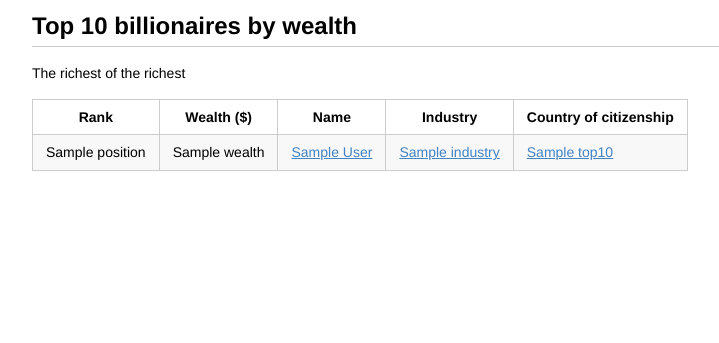
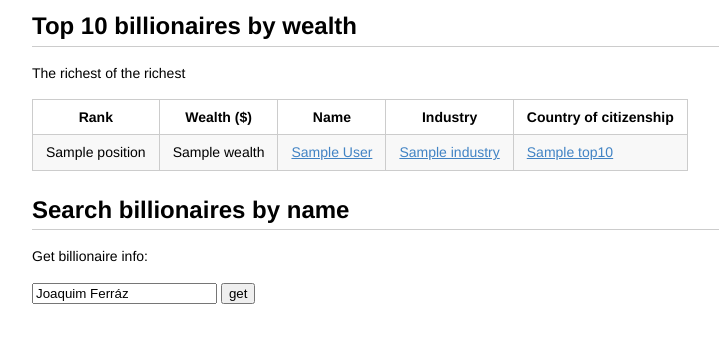
Before and after one commit to PedrobGraca/Billionaires_TP_BD, a Flask app: template app/templates/index.html in a window 1280 px wide. Shown: the part 272-615 px from the top of the page, without its empty margins (181-900 px from the left). Run offline with Flask 3, Linux system fonts and the light colour scheme; the template is opened without the code that fills it: most values are stand-ins (such as "Sample title", 1, 10 or a date in 2020).

Commit message:
Added search function

```diff
--- a/app/templates/index.html
+++ b/app/templates/index.html
@@ -11,7 +11,7 @@
     <li><a href="/queries/"><strong>Special Reports & SQL Queries</strong></a></li>
 </ul>
 <h2>Top 10 billionaires by wealth</h2>
-<p> The richest of the richest </p>
+<p>The richest of the richest</p>
 <table border="1">
   <tr>
     <th>Rank</th>
@@ -30,4 +30,12 @@
   </tr>
   {% endfor %}
 </table>
+<h2>Search billionaires by name</h2>
+</p>
+<p>Get billionaire info:
+<form name="bsearch" action="javascript:window.open('/billionaires/search/'+document.forms['bsearch'].elements['expr'].value,'_self')">
+   <input value="Joaquim Ferráz" required name="expr" id="expr"/>
+   <input type="submit" value="get"/>
+</form>
+</p>
 {% endblock %}
```
